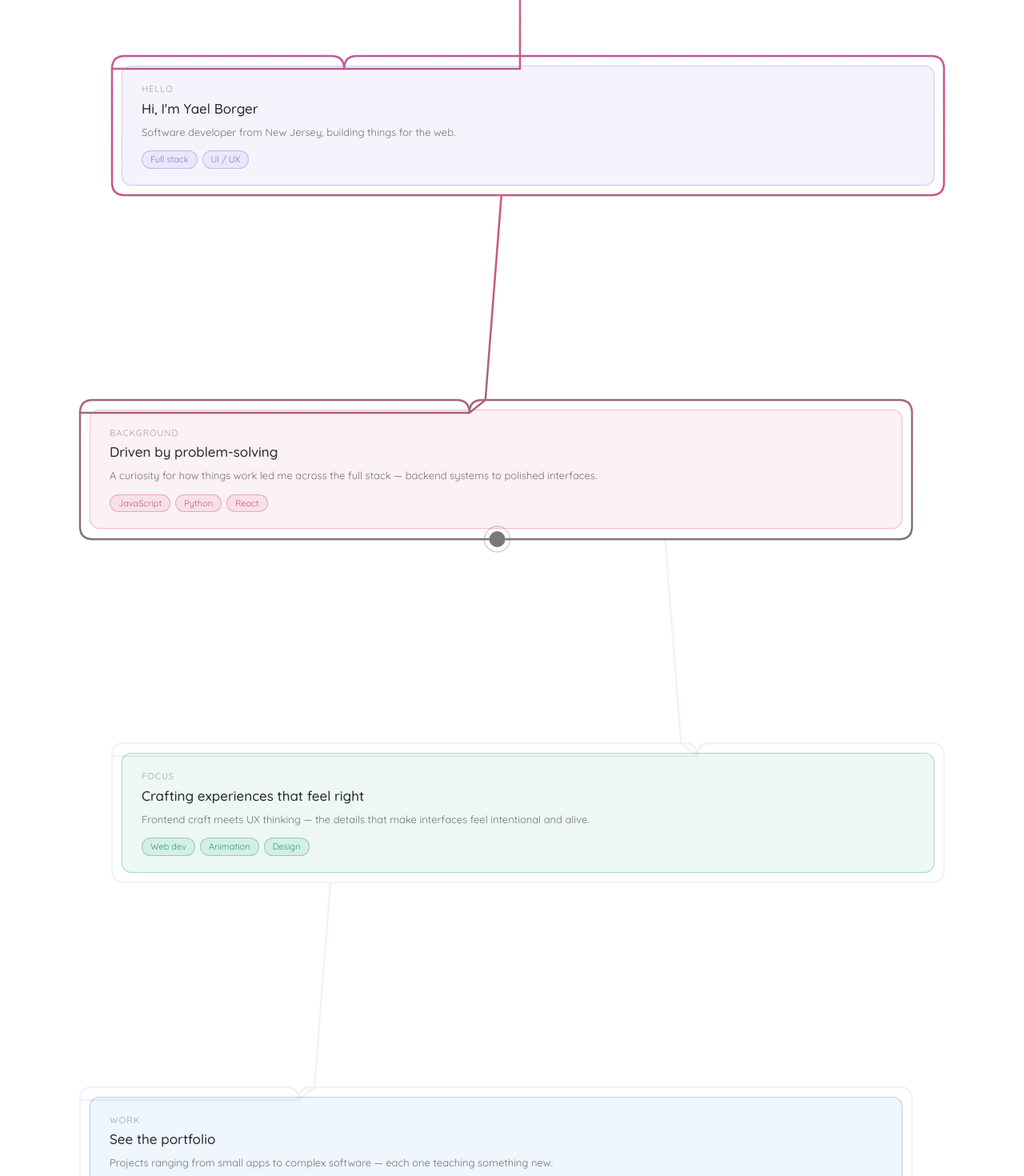
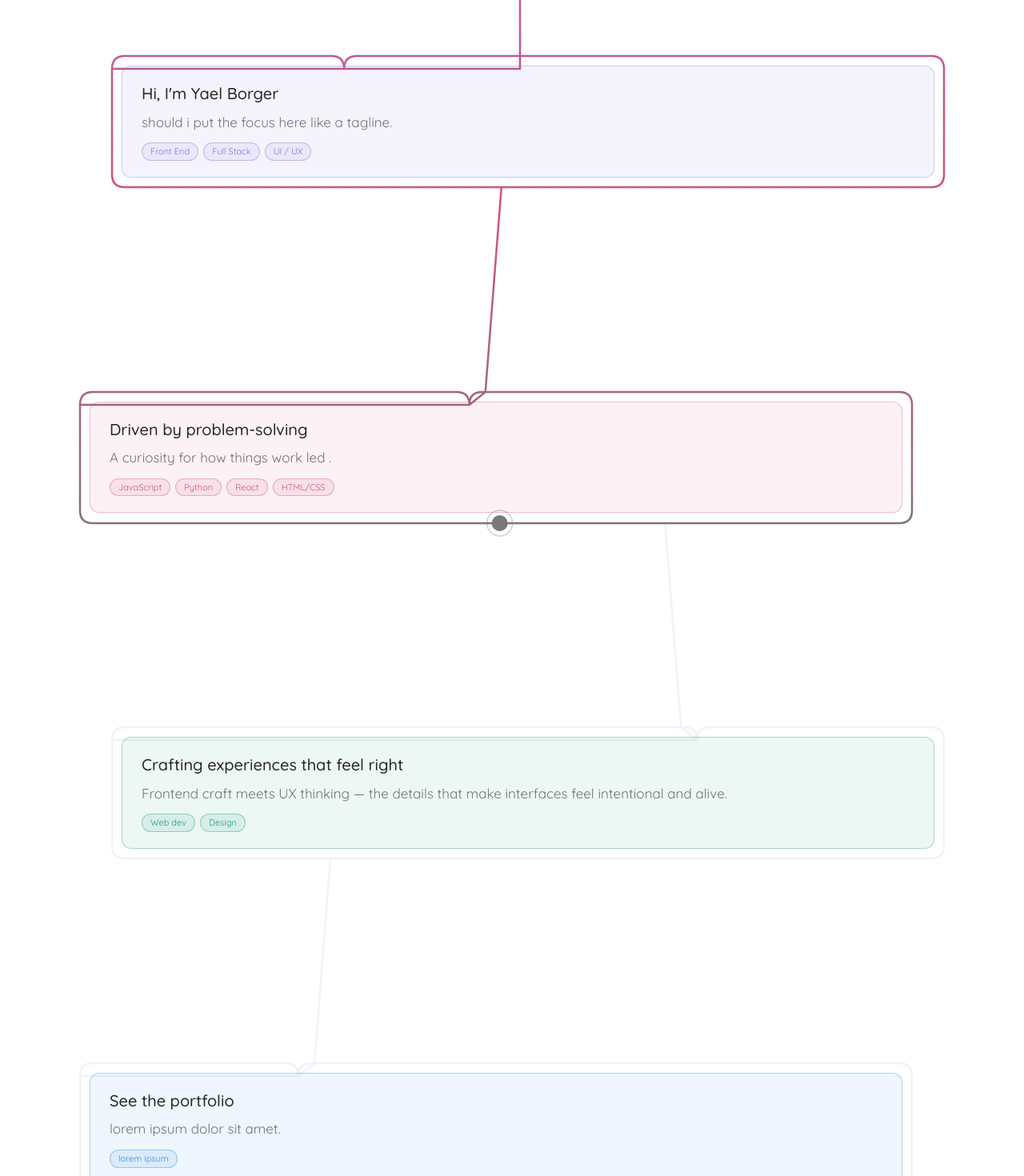
Before and after one commit to yborger/Personal-Website, a Next.js app: page / in a window 1280 px wide. Shown: the part 700-2170 px from the top of the page at 80% size. Built offline with nearby package versions, Linux system fonts and the light colour scheme.

Commit message:
need to mess with storyboard for the sketch vibes

```diff
--- a/app/components/storycard.tsx
+++ b/app/components/storycard.tsx
@@ -42,13 +42,10 @@ export default function StoryCard({
         'border rounded-xl px-6 py-5',
       ].join(' ')}
     >
-      <p className="text-[11px] tracking-widest uppercase text-neutral-400 mb-1">
-        {label}
-      </p>
-      <p className="text-[17px] font-medium leading-snug mb-2 text-neutral-800 dark:text-neutral-100">
+      <p className="text-[20px] font-medium leading-snug mb-2 text-neutral-800 dark:text-neutral-100">
         {title}
       </p>
-      <p className="text-[13px] text-neutral-500 dark:text-neutral-400 leading-relaxed mb-0">
+      <p className="text-[17px] text-neutral-500 dark:text-neutral-400 leading-relaxed mb-0">
         {body}
       </p>
       <div className="flex flex-wrap gap-1.5 mt-3">
--- a/app/page.tsx
+++ b/app/page.tsx
@@ -15,31 +15,31 @@ import Storyboard from './components/storyboard'
 
 const storyCards = [
   {
-    label: 'Hello',
+    label: 'Greeting',
     title: "Hi, I'm Yael Borger",
-    body: 'Software developer from New Jersey, building things for the web.',
-    tags: ['Full stack', 'UI / UX'],
+    body: 'should i put the focus here like a tagline.',
+    tags: ['Front End', 'Full Stack', 'UI / UX'],
     color: '#7F77DD',
   },
   {
     label: 'Background',
     title: 'Driven by problem-solving',
-    body: 'A curiosity for how things work led me across the full stack — backend systems to polished interfaces.',
-    tags: ['JavaScript', 'Python', 'React'],
+    body: 'A curiosity for how things work led .',
+    tags: ['JavaScript', 'Python', 'React', 'HTML/CSS'],
     color: '#D4537E',
   },
   {
     label: 'Focus',
     title: 'Crafting experiences that feel right',
     body: 'Frontend craft meets UX thinking — the details that make interfaces feel intentional and alive.',
-    tags: ['Web dev', 'Animation', 'Design'],
+    tags: ['Web dev', 'Design'],
     color: '#1D9E75',
   },
   {
     label: 'Work',
     title: 'See the portfolio',
-    body: 'Projects ranging from small apps to complex software — each one teaching something new.',
-    tags: ['View projects'],
+    body: 'lorem ipsum dolor sit amet.',
+    tags: ['lorem ipsum'],
     color: '#378ADD',
   },
 ]
```
